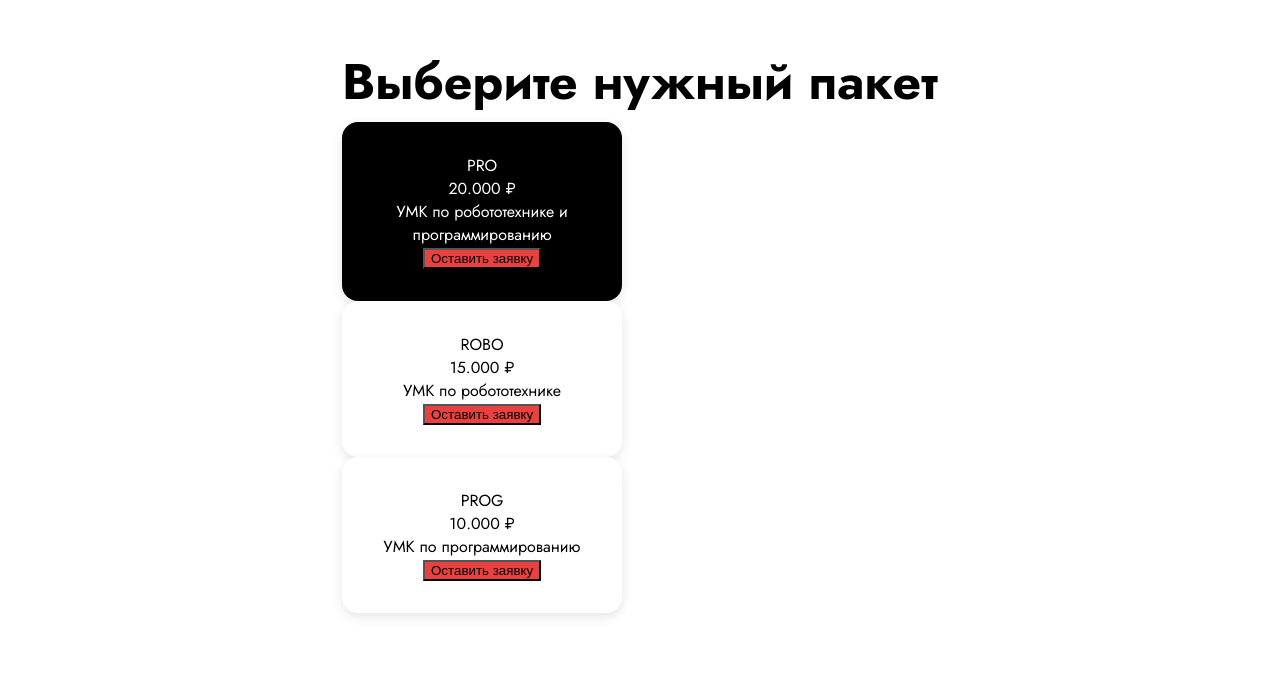
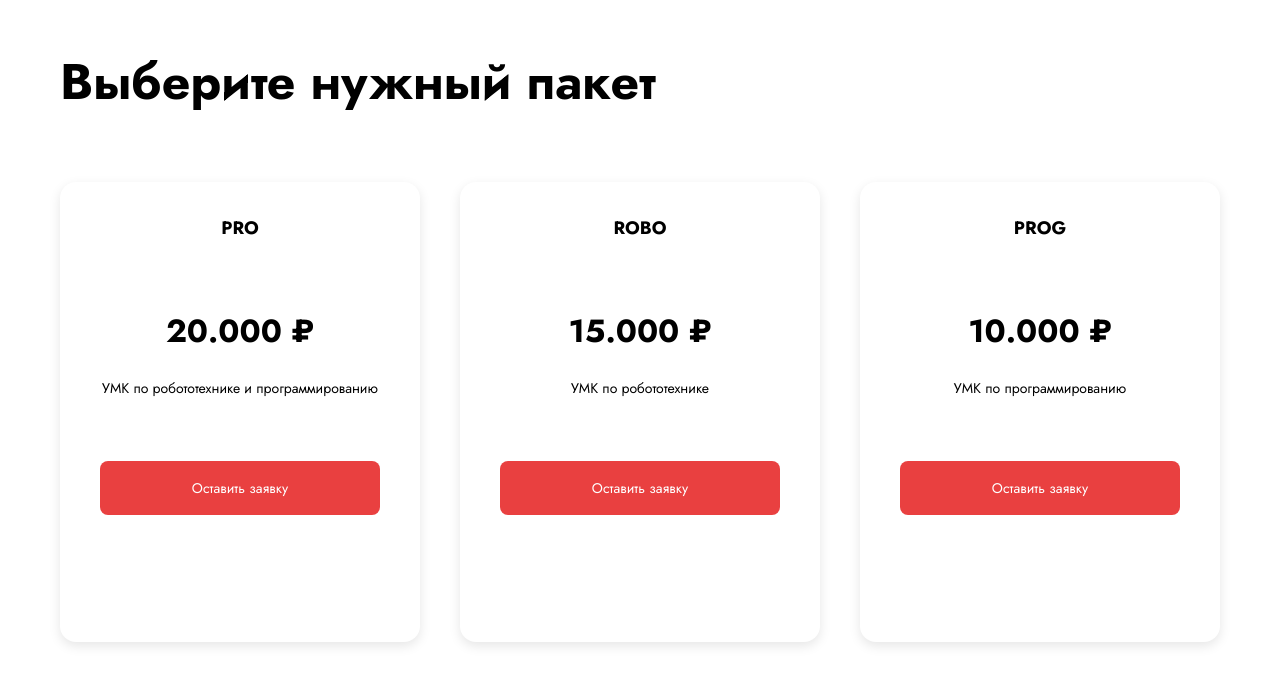
Before and after one commit to Mokkento12/roboschool, a Next.js app: page / in a window 1280 px wide. Shown: the part 2863-3547 px from the top of the page. Built offline with nearby package versions, Linux system fonts and the light colour scheme.

Commit message:
Добавлены карточки+стили

```diff
--- a/src/components/PackageCard/PackageCard.module.sass
+++ b/src/components/PackageCard/PackageCard.module.sass
@@ -1,16 +1,45 @@
 
 .card
-  width: 280px
+  width: 360px
   padding: 2rem
   border-radius: 16px
   box-shadow: 0 4px 12px rgba(0, 0, 0, 0.1)
   text-align: center
-  transition: transform 0.3s ease
   cursor: pointer
+  transition: height 0.3s ease, background-color 0.3s ease, color 0.3s ease
+  gap: 1rem
+
+.title
+  font-size: 18px
+  font-weight: 600
+  line-height: 160%
+  margin-bottom: 63px
+
+.price
+  font-size: 32px
+  font-weight: 700
+  line-height: 160%
+  margin-bottom: 20px
+
+.description
+  font-size: 14px
+  font-weight: 400
+  line-height: 160%
+  margin-bottom: 61px
+
+.button
+  width: 280px
+  padding: 1rem
+  border: none
+  border-radius: 8px
+  font-family: Jost
+  font-size: 14px
+  font-weight: 400
+  line-height: 160%
+  color: white
+  cursor: pointer
+  background-color: #e94040
+  transition: background-color 0.3s ease
 
   &:hover
-    transform: scale(1.05)
-
-.selected
-  border: 2px solid #0070f3
-  transform: scale(1.05)
+    background-color: #d33232
--- a/src/components/PackageCard/PackageCard.tsx
+++ b/src/components/PackageCard/PackageCard.tsx
@@ -10,6 +10,8 @@ interface PackageCardProps {
     description: string;
     bgColor: string;
     textColor: string;
+    selectedBgColor: string;
+    selectedTextColor: string;
     buttonColor: string;
   };
   isSelected: boolean;
@@ -21,8 +23,12 @@ const PackageCard = ({ pkg, isSelected, onClick }: PackageCardProps) => {
     <div
       className={`${styles.card} ${isSelected ? styles.selected : ""}`}
       style={{
-        backgroundColor: pkg.bgColor,
-        color: pkg.textColor,
+        backgroundColor: isSelected ? pkg.selectedBgColor : pkg.bgColor,
+        color: isSelected ? pkg.selectedTextColor : pkg.textColor,
+        width: isSelected ? "360px" : "360px",
+        height: isSelected ? "500px" : "460px",
+        transition:
+          "height 0.3s ease, background-color 0.3s ease, color 0.3s ease",
       }}
       onClick={onClick}
     >
--- a/src/components/Packages/Packages.module.sass
+++ b/src/components/Packages/Packages.module.sass
@@ -14,3 +14,8 @@
   font-weight: 600
   line-height: 160%
   text-align: left
+  margin-bottom: 60px
+
+.cards
+  display: flex
+  gap: 40px
--- a/src/data/packages.tsx
+++ b/src/data/packages.tsx
@@ -4,8 +4,10 @@ export const packages = [
     title: "PRO",
     price: "20.000 ₽",
     description: "УМК по робототехнике и программированию",
-    bgColor: "#000",
-    textColor: "#fff",
+    bgColor: "#fff", // ✅ Обычный фон
+    textColor: "#000", // ✅ Обычный цвет текста
+    selectedBgColor: "#000", // ✅ Выбранный фон
+    selectedTextColor: "#fff", // ✅ Выбранный цвет текста
     buttonColor: "#e94040",
   },
   {
@@ -15,6 +17,8 @@ export const packages = [
     description: "УМК по робототехнике",
     bgColor: "#fff",
     textColor: "#000",
+    selectedBgColor: "#000",
+    selectedTextColor: "#fff",
     buttonColor: "#e94040",
   },
   {
@@ -24,6 +28,8 @@ export const packages = [
     description: "УМК по программированию",
     bgColor: "#fff",
     textColor: "#000",
+    selectedBgColor: "#000",
+    selectedTextColor: "#fff",
     buttonColor: "#e94040",
   },
 ];
```
